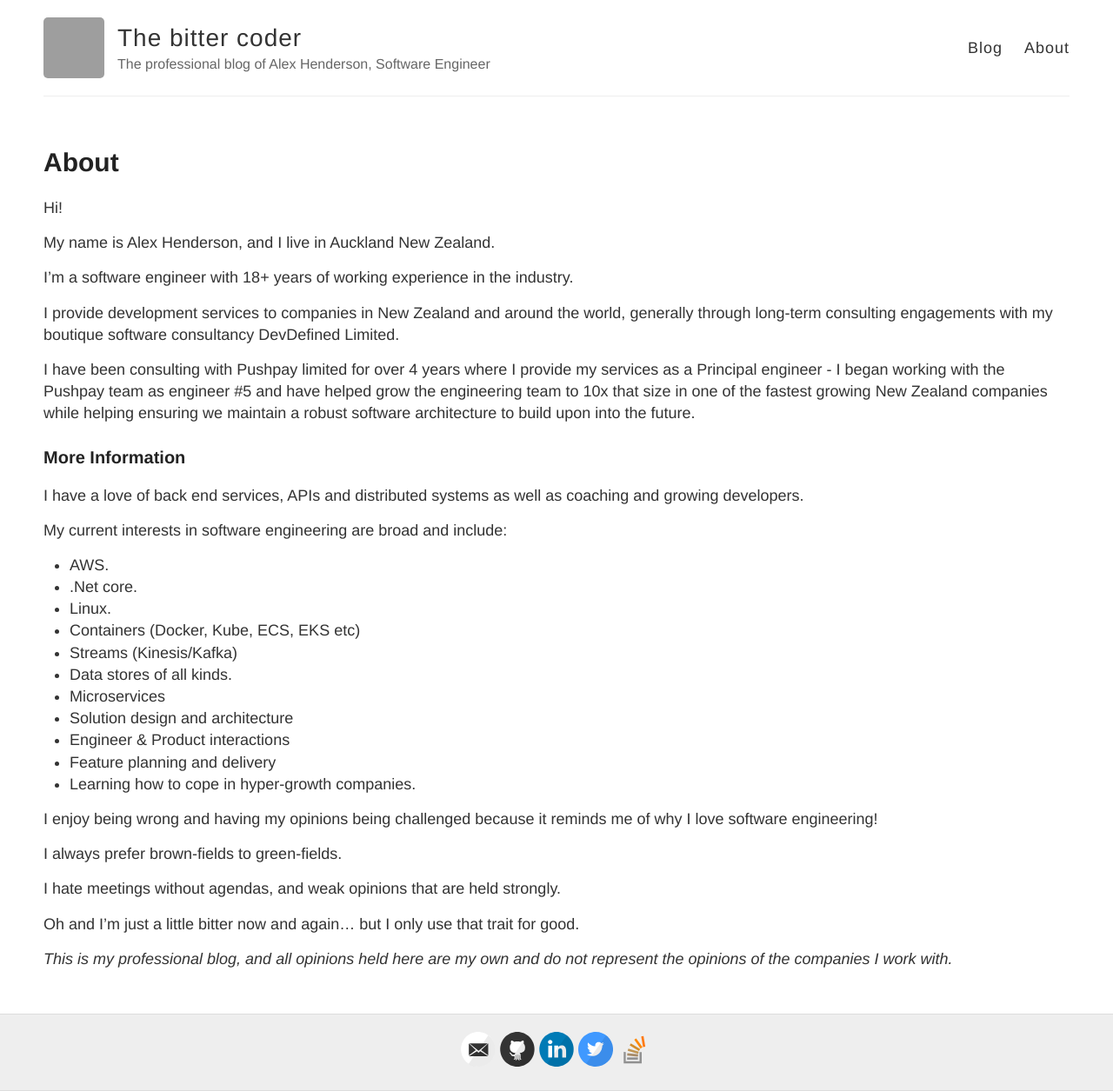
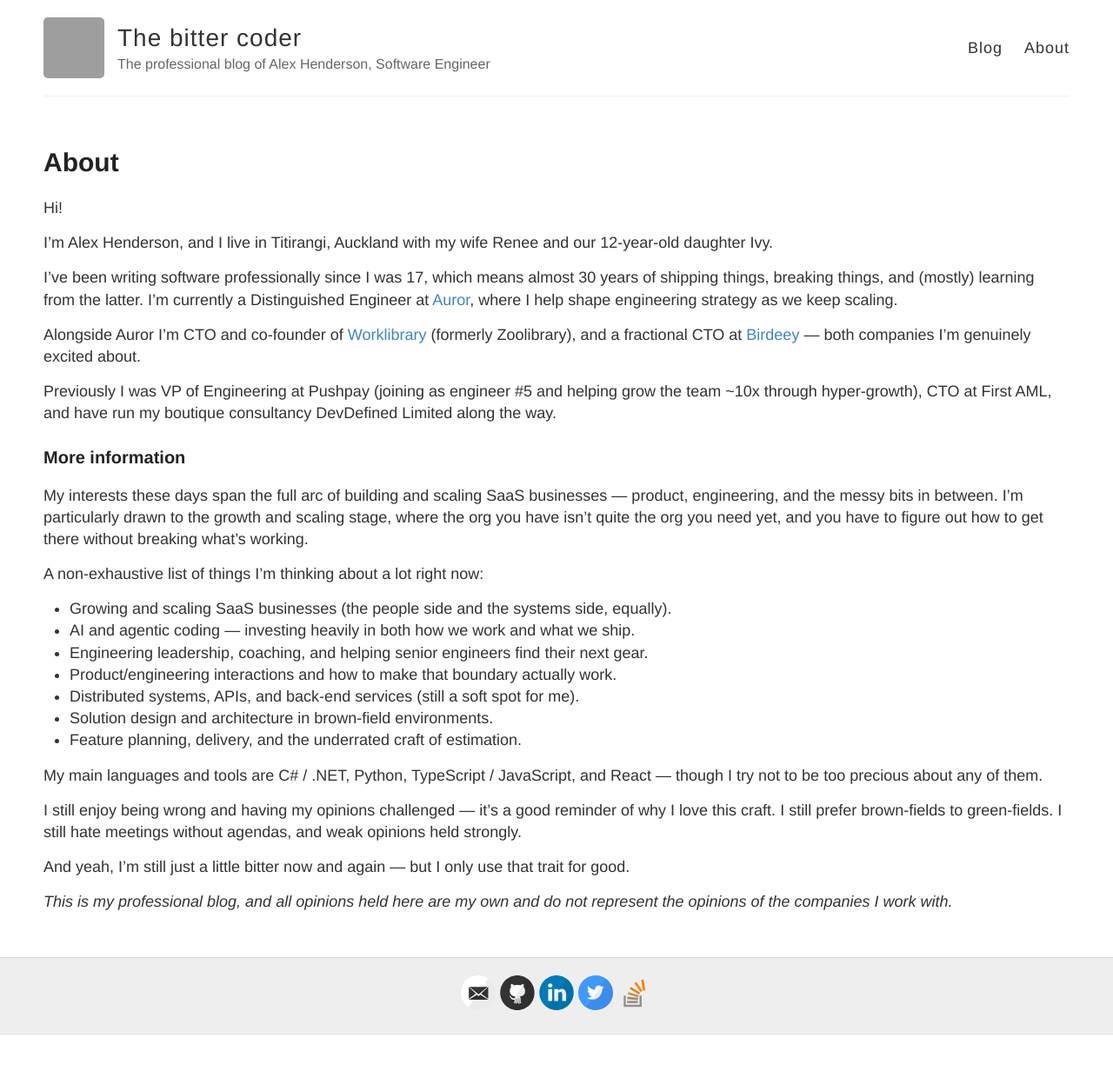
Before and after one commit to bittercoder/bittercoder.github.io, a Jekyll site: the page built from about.md, in a window 1280 px wide. Shown: the whole page at 87% size. Built offline with Jekyll 4.4.1, drawn with Linux system fonts in a browser that asks for light colours; after the commit the page ends 1190 px from its top, so only the background shows below that; grey boxes are pictures that could not be loaded.

Commit message:
Update About page with current roles and interests
Refresh the bio to reflect current roles (Auror, Worklibrary, Birdeey)
and broaden the interests section to cover product, scaling SaaS, and
AI/agentic coding alongside the existing engineering focus.

Co-Authored-By: Claude Opus 4.7 (1M context) <noreply@anthropic.com>

```diff
--- a/about.md
+++ b/about.md
@@ -6,38 +6,32 @@ permalink: /about/
 
 Hi!
 
-My name is Alex Henderson, and I live in Auckland New Zealand.
+I'm Alex Henderson, and I live in Titirangi, Auckland with my wife Renee and our 12-year-old daughter Ivy.
 
-I'm a software engineer with 18+ years of working experience in the industry.
+I've been writing software professionally since I was 17, which means almost 30 years of shipping things, breaking things, and (mostly) learning from the latter. I'm currently a Distinguished Engineer at [Auror](https://www.auror.co/), where I help shape engineering strategy as we keep scaling.
 
-I provide development services to companies in New Zealand and around the world, generally through long-term consulting engagements with my boutique software consultancy DevDefined Limited.
+Alongside Auror I'm CTO and co-founder of [Worklibrary](https://worklibrary.ai/) (formerly Zoolibrary), and a fractional CTO at [Birdeey](https://birdeey.com/) — both companies I'm genuinely excited about.
 
-I have been consulting with Pushpay limited for over 4 years where I provide my services as a Principal engineer - I began working with the Pushpay team as engineer #5 and have helped grow the engineering team to 10x that size in one of the fastest growing New Zealand companies while helping ensuring we maintain a robust software architecture to build upon into the future.
+Previously I was VP of Engineering at Pushpay (joining as engineer #5 and helping grow the team ~10x through hyper-growth), CTO at First AML, and have run my boutique consultancy DevDefined Limited along the way.
 
-### More Information
+### More information
 
-I have a love of back end services, APIs and distributed systems as well as coaching and growing developers.
+My interests these days span the full arc of building and scaling SaaS businesses — product, engineering, and the messy bits in between. I'm particularly drawn to the growth and scaling stage, where the org you have isn't quite the org you need yet, and you have to figure out how to get there without breaking what's working.
 
-My current interests in software engineering are broad and include:
+A non-exhaustive list of things I'm thinking about a lot right now:
 
-* AWS.
-* .Net core.
-* Linux.
-* Containers (Docker, Kube, ECS, EKS etc)
-* Streams (Kinesis/Kafka)
-* Data stores of all kinds.
-* Microservices
-* Solution design and architecture
-* Engineer & Product interactions
-* Feature planning and delivery
-* Learning how to cope in hyper-growth companies.
+* Growing and scaling SaaS businesses (the people side and the systems side, equally).
+* AI and agentic coding — investing heavily in both how we work and what we ship.
+* Engineering leadership, coaching, and helping senior engineers find their next gear.
+* Product/engineering interactions and how to make that boundary actually work.
+* Distributed systems, APIs, and back-end services (still a soft spot for me).
+* Solution design and architecture in brown-field environments.
+* Feature planning, delivery, and the underrated craft of estimation.
 
-I enjoy being wrong and having my opinions being challenged because it reminds me of why I love software engineering!
+My main languages and tools are C# / .NET, Python, TypeScript / JavaScript, and React — though I try not to be too precious about any of them.
 
-I always prefer brown-fields to green-fields.
+I still enjoy being wrong and having my opinions challenged — it's a good reminder of why I love this craft. I still prefer brown-fields to green-fields. I still hate meetings without agendas, and weak opinions held strongly.
 
-I hate meetings without agendas, and weak opinions that are held strongly.
-
-Oh and I'm just a little bitter now and again... but I only use that trait for good.
+And yeah, I'm still just a little bitter now and again — but I only use that trait for good.
 
 *This is my professional blog, and all opinions held here are my own and do not represent the opinions of the companies I work with.*
```
